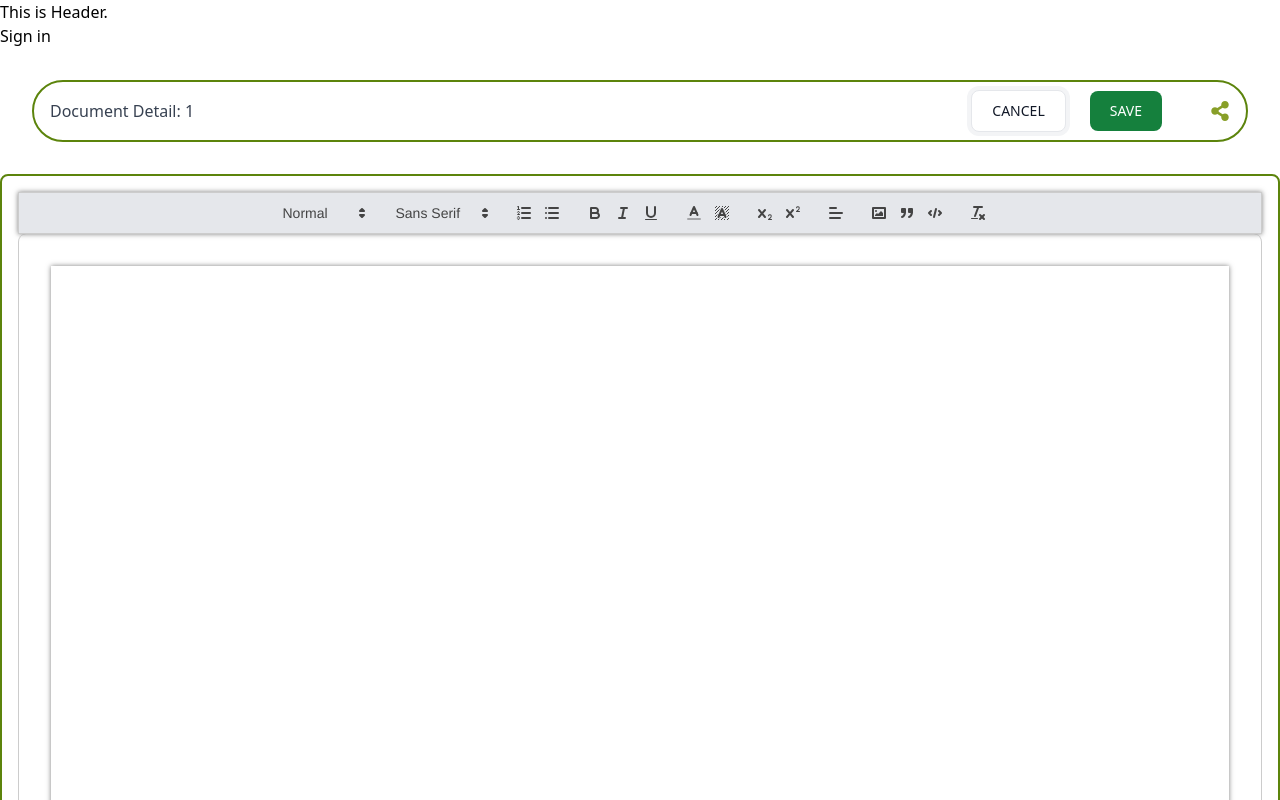
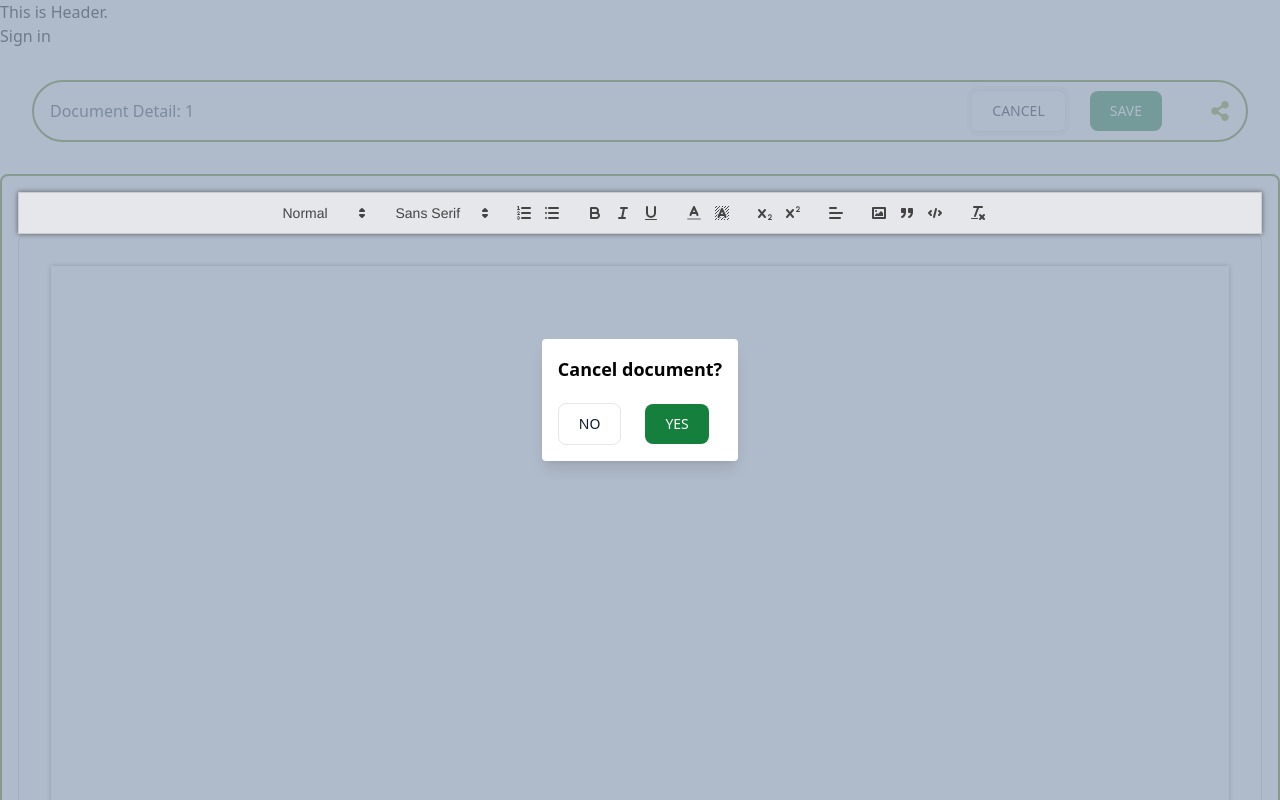
Before and after one commit to Misa2799/Realtime-editor_school-project, a React (Vite) app in the folder frontend/: page /document/1 in a window 1280 px wide. Both pictures are taken after a click on the button "CANCEL". Shown: the top 800 px of the page. Built offline with nearby package versions, Linux system fonts and the light colour scheme; no server answers.

Commit message:
create modal and add it to document detail

```diff
--- /dev/null
+++ b/frontend/src/components/CancelModal.tsx
@@ -0,0 +1,41 @@
+import React, { ReactNode } from "react";
+import { redirect } from "react-router-dom";
+
+type ModalProps = {
+  setIsOpen: (isOpen: boolean) => void;
+};
+
+const CancelModal = ({ setIsOpen }: ModalProps) => {
+  return (
+    <>
+      <div
+        className="fixed inset-0 bg-slate-400 opacity-75 z-10"
+        onClick={() => setIsOpen(false)}
+      ></div>
+      <div className="fixed inset-0 flex justify-center items-center z-20">
+        <div className="bg-white p-4 rounded shadow-lg">
+          <h2 className="text-lg font-semibold mb-5">Cancel document?</h2>
+          <button
+            className="mr-6 py-2.5 px-5 me-2 text-sm font-medium text-gray-900 focus:outline-none bg-white rounded-lg border border-gray-200 hover:bg-gray-100 hover:text-blue-700 focus:z-10 focus:ring-4 focus:ring-gray-100 dark:focus:ring-gray-700 dark:bg-gray-500 dark:text-gray-100 dark:border-gray-300 dark:hover:text-white dark:hover:bg-gray-400"
+            onClick={() => setIsOpen(false)}
+          >
+            NO
+          </button>
+          <button
+            className="focus:outline-none text-white bg-green-700 hover:bg-green-800 focus:ring-4 focus:ring-green-300 font-medium rounded-lg text-sm px-5 py-2.5 me-2 dark:bg-green-600 dark:hover:bg-green-700 dark:focus:ring-green-800"
+            onClick={() => {
+              console.log("yes is clicked");
+              setIsOpen(false);
+
+              redirect("/document");
+            }}
+          >
+            YES
+          </button>
+        </div>
+      </div>
+    </>
+  );
+};
+
+export default CancelModal;
--- a/frontend/src/components/Modal.tsx
+++ /dev/null
@@ -1,3 +0,0 @@
-export function Modal() {
-  return <div>Modal</div>;
-}
--- a/frontend/src/pages/DocumentDetail.tsx
+++ b/frontend/src/pages/DocumentDetail.tsx
@@ -4,6 +4,7 @@ import Quill from "quill";
 import "quill/dist/quill.snow.css";
 import { FaShareAlt } from "react-icons/fa";
 import { Button } from "../components/Button";
+import CancelModal from "../components/CancelModal";
 
 const TOOLBAR_OPTIONS = [
   [{ header: [1, 2, 3, 4, 5, 6, false] }],
@@ -22,6 +23,7 @@ export const DocumentDetail = () => {
 
   const [isPopupOpen, setIsPopupOpen] = useState(false);
   const [email, setEmail] = useState("");
+  const [isOpen, setIsOpen] = useState(false);
 
   const wrapperRef = useCallback((wrapper: HTMLDivElement | null) => {
     if (wrapper == null) return;
@@ -71,12 +73,11 @@ export const DocumentDetail = () => {
   };
 
   // function to cancel document and go back to List page
-  const handleCancel = () => {
+  const handleCancelModal = () => {
     console.log("cancel is clicked");
     // display modal and set "Cancel a document?", Yes and No button
-
+    setIsOpen(true);
     // if Yes, go back to List page
-    // if No, close modal
   };
 
   // function to send data to DB
@@ -95,12 +96,13 @@ export const DocumentDetail = () => {
         <div className="flex-1 px-2 py-2 text-gray-700">
           <h1>Document Detail: {id}</h1>
         </div>
-        <div className="mx-8">
+        <div className="saveBtn mx-8">
           <Button
             className="mr-6 py-2.5 px-5 me-2 text-sm font-medium text-gray-900 focus:outline-none bg-white rounded-lg border border-gray-200 hover:bg-gray-100 hover:text-blue-700 focus:z-10 focus:ring-4 focus:ring-gray-100 dark:focus:ring-gray-700 dark:bg-gray-500 dark:text-gray-100 dark:border-gray-300 dark:hover:text-white dark:hover:bg-gray-400"
-            onClick={handleCancel}
+            onClick={handleCancelModal}
             children={"CANCEL"}
           />
+          {isOpen && <CancelModal setIsOpen={setIsOpen} />}
 
           <Button
             className="focus:outline-none text-white bg-green-700 hover:bg-green-800 focus:ring-4 focus:ring-green-300 font-medium rounded-lg text-sm px-5 py-2.5 me-2 dark:bg-green-600 dark:hover:bg-green-700 dark:focus:ring-green-800"
```
